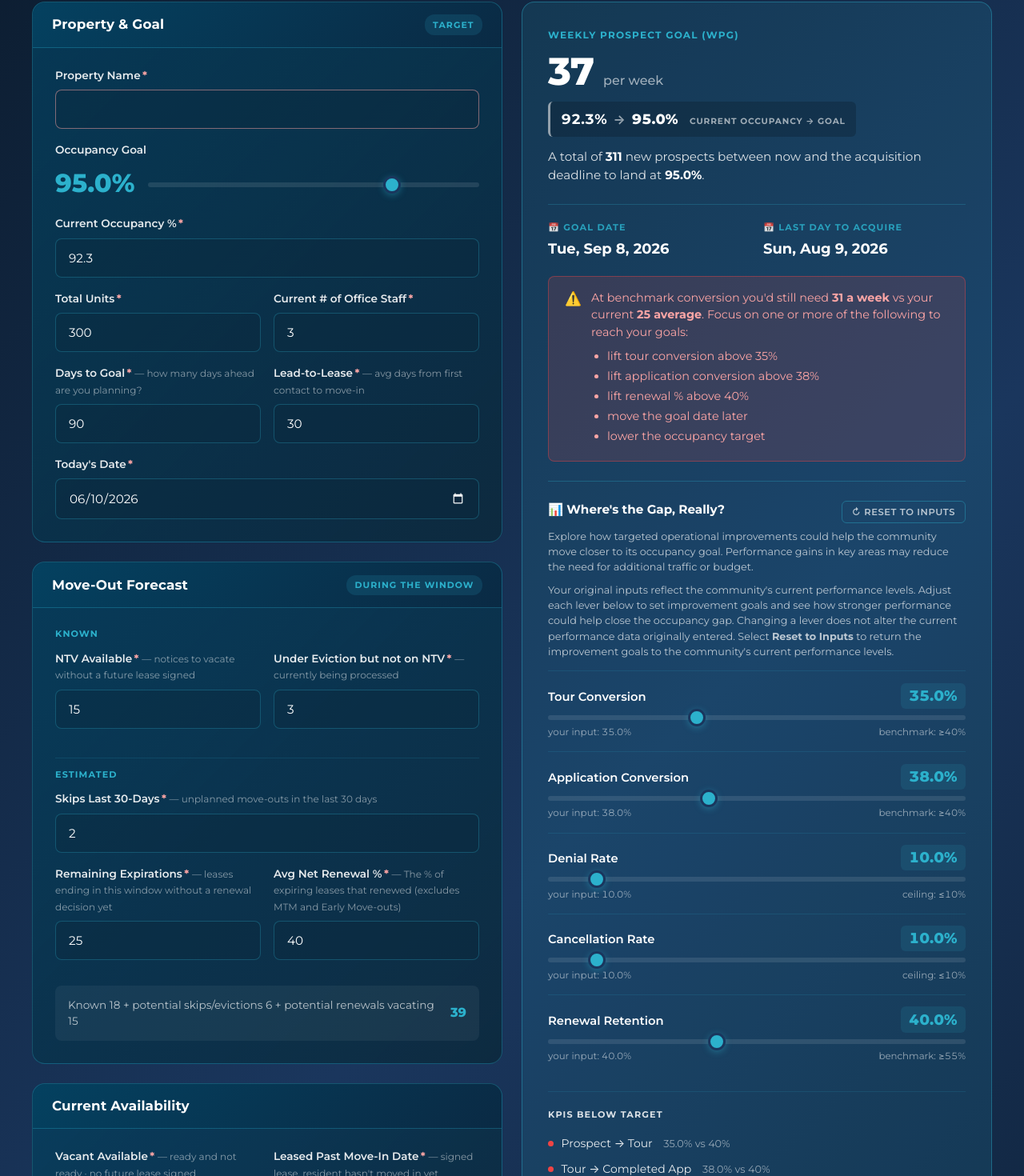
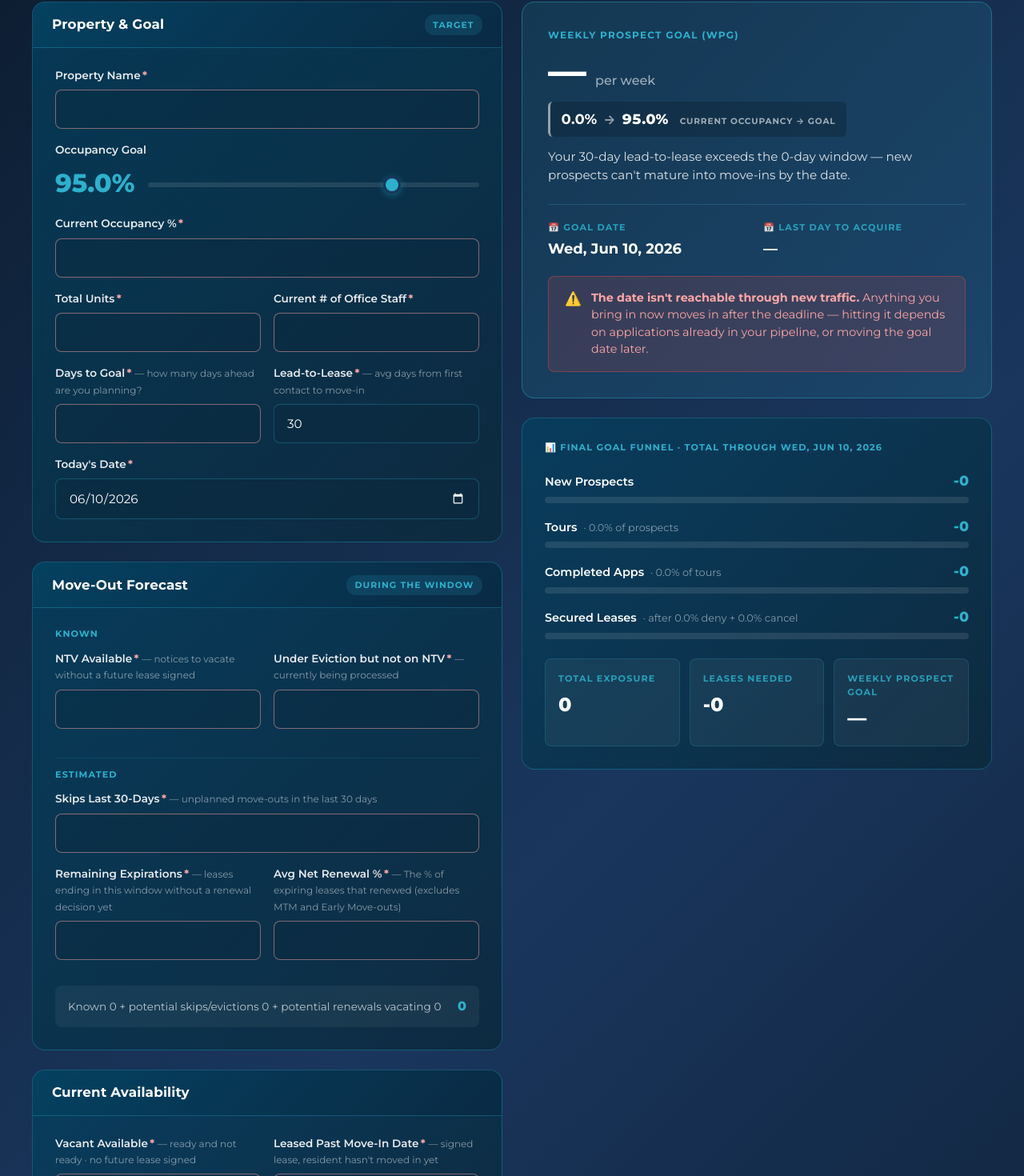
Before and after one commit to therealmstiles/ProspectCalc, a React (Vite) app: page / in a window 1280 px wide. Shown: the part 406-1876 px from the top of the page at 80% size. Built offline with nearby package versions, Linux system fonts and the light colour scheme.

Commit message:
Update WeeklyProspectGoalCalculator.jsx

```diff
--- a/src/WeeklyProspectGoalCalculator.jsx
+++ b/src/WeeklyProspectGoalCalculator.jsx
@@ -841,7 +841,13 @@ const STYLE = `
   text-align: left;
 }
 .wpg .uc-status.ok { color: #2cb1cc; }
-.wpg .uc-status.miss { color: #fca5a5; }
+.wpg .uc-status.miss {
+  color: #fca5a5;
+  /* Neutralize the unrelated .wpg .miss callout block styling */
+  margin: 0 !important;
+  padding: 0 !important;
+  border: none !important;
+}
 .wpg .uc-toggle {
   color: #2cb1cc; font-size: 1.3rem; font-weight: 700;
   width: 28px; height: 28px; display: flex; align-items: center;
@@ -974,6 +980,15 @@ const STYLE = `
      TYPOGRAPHY — single hierarchy, tight spacing.
        Display 24-32pt · H1 16pt · H2 11pt · Body 9.5pt · Small 8pt
      ───────────────────────────────────────────────────────────── */
+
+  /* Force browsers to print colors EXACTLY as specified — without this,
+     browser print "economy mode" dims all text/backgrounds, making
+     navy look gray and washing out everything */
+  * {
+    -webkit-print-color-adjust: exact !important;
+    print-color-adjust: exact !important;
+    color-adjust: exact !important;
+  }
 
   @page {
     size: letter;
@@ -1453,7 +1468,14 @@ const STYLE = `
     grid-area: auto !important; grid-column: auto !important; grid-row: auto !important;
   }
   .wpg .improve-card.unchanged-card .uc-status.ok { color: #15803d !important; }
-  .wpg .improve-card.unchanged-card .uc-status.miss { color: #b91c1c !important; }
+  .wpg .improve-card.unchanged-card .uc-status.miss {
+    color: #b91c1c !important;
+    margin: 0 !important;
+    padding: 0 !important;
+    border: none !important;
+  }
+  /* Hide the required-field asterisk in print */
+  .wpg .req { display: none !important; }
   /* Show notes if present — kill the screen border-top */
   .wpg .improve-card.unchanged-card .uc-body {
     display: block !important;
@@ -1655,45 +1677,45 @@ function Field({ label, hint, value, set, step = 1, type = "number", min, max, r
 export default function WeeklyProspectGoalCalculator() {
   // Identity & goal
   const [propertyName, setPropertyName] = useState("");
-  const [units, setUnits] = useState(300);
-  const [staffCount, setStaffCount] = useState(3);
+  const [units, setUnits] = useState("");
+  const [staffCount, setStaffCount] = useState("");
   const [goal, setGoal] = useState(95);
-  const [horizon, setHorizon] = useState(90);
+  const [horizon, setHorizon] = useState("");
   const [leadToLease, setLeadToLease] = useState(30);
   const [today, setToday] = useState(() => new Date().toISOString().split("T")[0]);
 
   // Current vacancy
-  const [vacant, setVacant] = useState(8);
-  const [pastMoveIn, setPastMoveIn] = useState(1);
+  const [vacant, setVacant] = useState("");
+  const [pastMoveIn, setPastMoveIn] = useState("");
 
   // Move-Out Forecast — Known + Estimated
-  const [notices, setNotices] = useState(15);
-  const [eviction, setEviction] = useState(3);
-  const [monthlySkips, setMonthlySkips] = useState(2);
-  const [remainingExp, setRemainingExp] = useState(25);
-  const [renewalRate, setRenewalRate] = useState(40);
+  const [notices, setNotices] = useState("");
+  const [eviction, setEviction] = useState("");
+  const [monthlySkips, setMonthlySkips] = useState("");
+  const [remainingExp, setRemainingExp] = useState("");
+  const [renewalRate, setRenewalRate] = useState("");
 
   // Conversion funnel
-  const [p2t, setP2t] = useState(35);
-  const [t2a, setT2a] = useState(38);
-  const [denial, setDenial] = useState(10);
-  const [cancel, setCancel] = useState(10);
+  const [p2t, setP2t] = useState("");
+  const [t2a, setT2a] = useState("");
+  const [denial, setDenial] = useState("");
+  const [cancel, setCancel] = useState("");
 
   // Current generation
-  const [curWeekly, setCurWeekly] = useState(25);
+  const [curWeekly, setCurWeekly] = useState("");
 
   // Operator-reported current occupancy — used as a sanity check, not in core math.
   // The calculator computes "implied" occupancy from vacancy inputs and reconciles.
-  const [currentOccupancy, setCurrentOccupancy] = useState(92.3);
+  const [currentOccupancy, setCurrentOccupancy] = useState("");
 
   // Lever sliders — exploration overlay; drive results but never touch input fields.
   // Each slider has a "touched" flag: untouched sliders auto-track their input field,
   // touched sliders stay where the operator left them until Reset.
-  const [p2tSlider, setP2tSlider]         = useState(35);
-  const [t2aSlider, setT2aSlider]         = useState(38);
-  const [denialSlider, setDenialSlider]   = useState(10);
-  const [cancelSlider, setCancelSlider]   = useState(10);
-  const [renewalSlider, setRenewalSlider] = useState(40);
+  const [p2tSlider, setP2tSlider]         = useState(0);
+  const [t2aSlider, setT2aSlider]         = useState(0);
+  const [denialSlider, setDenialSlider]   = useState(0);
+  const [cancelSlider, setCancelSlider]   = useState(0);
+  const [renewalSlider, setRenewalSlider] = useState(0);
   const [p2tTouched, setP2tTouched]         = useState(false);
   const [t2aTouched, setT2aTouched]         = useState(false);
   const [denialTouched, setDenialTouched]   = useState(false);
@@ -1720,13 +1742,13 @@ export default function WeeklyProspectGoalCalculator() {
   const saveTimer = useRef(null);
 
   const DEFAULTS = {
-    propertyName: "", units: 300, staffCount: 3, goal: 95, horizon: 90, leadToLease: 30,
+    propertyName: "", units: "", staffCount: "", goal: 95, horizon: "", leadToLease: 30,
     today: new Date().toISOString().split("T")[0],
-    vacant: 8, pastMoveIn: 1, notices: 15, eviction: 3, monthlySkips: 2,
-    remainingExp: 25, renewalRate: 40,
-    p2t: 35, t2a: 38, denial: 10, cancel: 10, curWeekly: 25,
-    currentOccupancy: 92.3,
-    p2tSlider: 35, t2aSlider: 38, denialSlider: 10, cancelSlider: 10, renewalSlider: 40,
+    vacant: "", pastMoveIn: "", notices: "", eviction: "", monthlySkips: "",
+    remainingExp: "", renewalRate: "",
+    p2t: "", t2a: "", denial: "", cancel: "", curWeekly: "",
+    currentOccupancy: "",
+    p2tSlider: 0, t2aSlider: 0, denialSlider: 0, cancelSlider: 0, renewalSlider: 0,
     p2tTouched: false, t2aTouched: false, denialTouched: false, cancelTouched: false, renewalTouched: false,
     activeTab: "calculator",
     preparedBy: "",
@@ -2566,17 +2588,20 @@ export default function WeeklyProspectGoalCalculator() {
           const targetW = trafficTarget;
           let feasibility = null;
           if (targetW != null) {
+            // Round subtractions to 1 decimal to avoid floating-point noise (e.g. 9.4 not 9.399999...)
+            const surplus = Math.round((cw - targetW) * 10) / 10;
+            const shortfall = Math.round((targetW - cw) * 10) / 10;
             if (targetW <= cw) {
               feasibility = (
                 <span className="feas ok">
                   ✓ Target of <b>{targetW} a week</b> is at or below your current <b>{cw} a week</b> average —
-                  achievable without generating additional traffic. Surplus of {cw - targetW} a week.
+                  achievable without generating additional traffic. Surplus of {surplus} a week.
                 </span>
               );
             } else if (targetW <= r.weeklyCapacity) {
               feasibility = (
                 <span className="feas warn">
-                  Target of <b>{targetW} a week</b> is <b>{targetW - cw} a week above</b> your current <b>{cw} a week</b> average.
+                  Target of <b>{targetW} a week</b> is <b>{shortfall} a week above</b> your current <b>{cw} a week</b> average.
                   Your team will need to generate more new prospects each week to reach this goal.
                 </span>
               );
```
